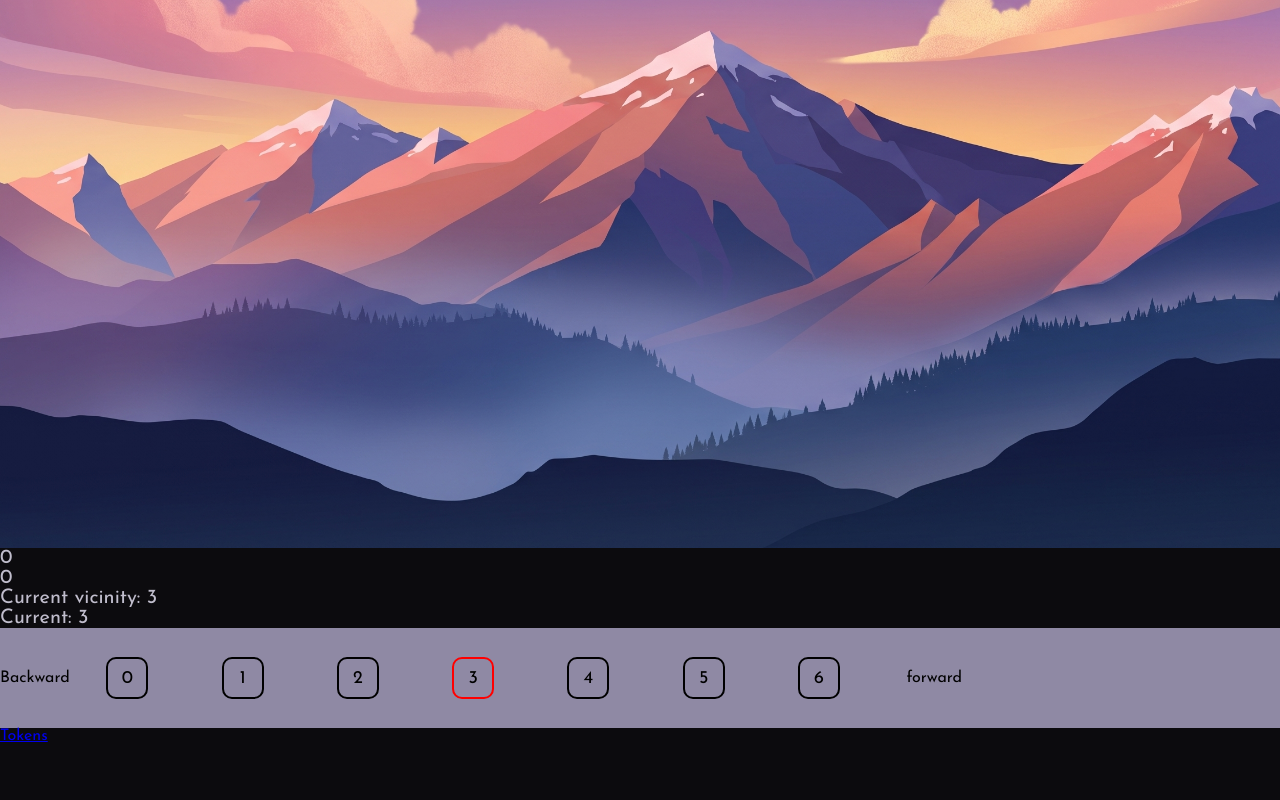
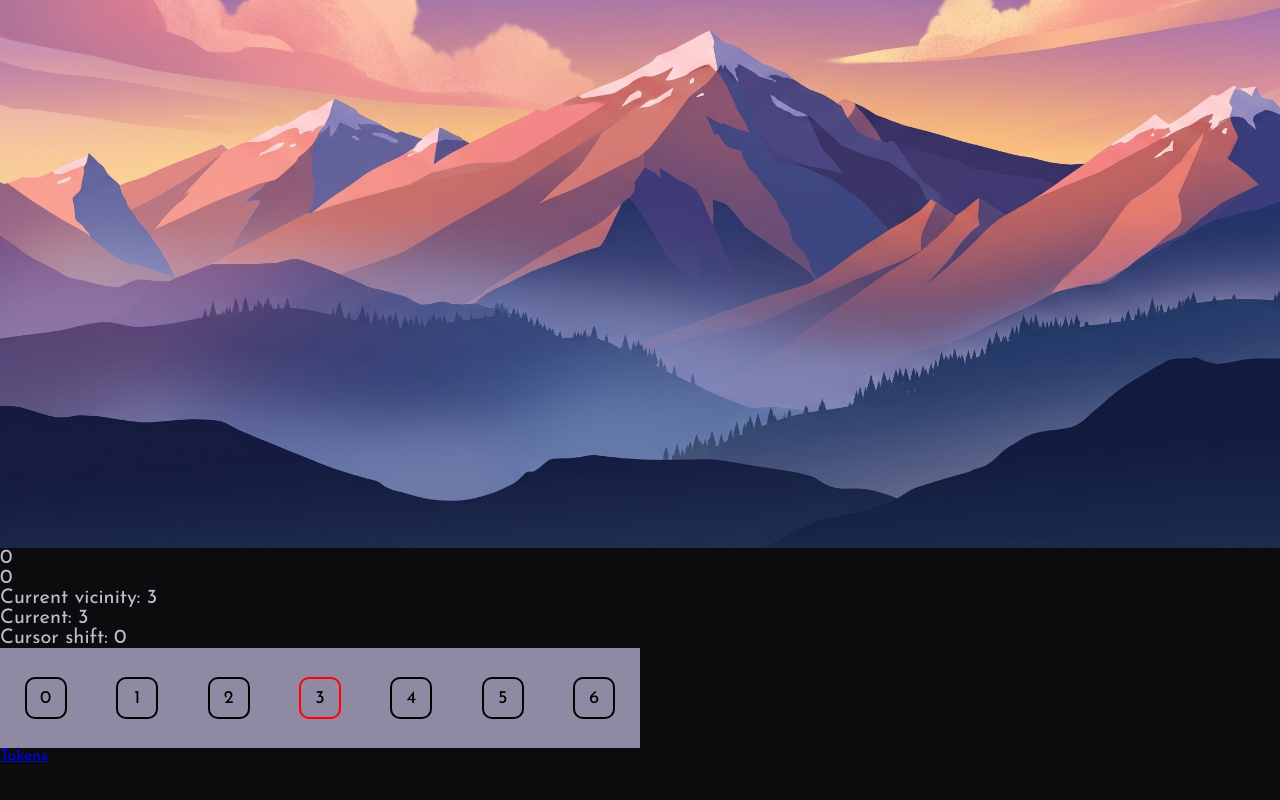
Before and after one commit to iliDmytro555/Playground, a React app: page / in a window 1280 px wide. Shown: the part 252-1052 px from the top of the page. Built offline with nearby package versions, Linux system fonts and the light colour scheme.

Commit message:
basic slider mouse scroll functionality with a bug

```diff
--- a/src/components/Slider/Slider.module.scss
+++ b/src/components/Slider/Slider.module.scss
@@ -3,15 +3,24 @@
 
 $fontSize: typography.$font-size-sm;
 
+.sliderContainer {
+  display: inline-block;
+  background-color: colors.$neutral-300;
+  user-select: none;
+}
+
 .slider {
+  width: 100%;
+  position: relative;
   display: inline-grid;
-  grid-template-columns: 1fr repeat(10, 2fr) 1fr;
   justify-items: center;
   align-items: center;
-  background-color: colors.$neutral-300;
-  width: auto;
   height: 100px;
-  user-select: none;
+  cursor: grab;
+
+  &:active {
+    cursor: grabbing;
+  }
 
   .slide {
     width: $fontSize;
--- a/src/components/Slider/Slider.tsx
+++ b/src/components/Slider/Slider.tsx
@@ -5,6 +5,7 @@ import { SliderI } from "../../types/sliderTypes";
 import slider_styles from "./Slider.module.scss";
 
 export const Slider: React.FC<SliderI> = ({
+  width = 50,
   direction,
   isCircular = true,
   delay = 0,
@@ -34,17 +35,24 @@ export const Slider: React.FC<SliderI> = ({
     fullArr.slice(0, vicinityWidth),
   );
 
-  const prevIndex = useRef<number>(0);
+  const startPosition = useRef<number>(0);
+  const prevCursorPosition = useRef<number>(0);
+
+  const [cursorShift, setCursorShift] = useState<number>(0);
 
   const intervalId = useRef<number | null>(null);
 
   const [currentIndex, setCurrentIndex] = useState<number>(0);
   const [currentVicinityIndex, setCurrentVicinityIndex] = useState<number>(0);
 
-  const [isActive, setIsActive] = useState<boolean>(false);
+  const [isActive, setIsActive] = useState<boolean>(false); //Може переробити це на useRef?
 
   const [cursorSpeed, setCursorSpeed] = useState<number>(0);
   const [maxSpeed, setMaxSpeed] = useState<number>(0);
+
+  const [deltaMove, setDeltaMove] = useState<number>(0);
+
+  const [turnNumber, setTurnNumber] = useState<number>(1);
 
   useEffect(() => {
     if (isCircular) {
@@ -72,7 +80,6 @@ export const Slider: React.FC<SliderI> = ({
     }
 
     if (currentIndex > 0) {
-      prevIndex.current = currentIndex;
       setCurrentIndex((prev) => prev - 1);
     }
   };
@@ -93,7 +100,6 @@ export const Slider: React.FC<SliderI> = ({
     }
 
     if (currentIndex < fullArr.length - 1) {
-      prevIndex.current = currentIndex;
       setCurrentIndex((prev) => prev + 1);
     }
   };
@@ -186,6 +192,30 @@ export const Slider: React.FC<SliderI> = ({
     }
   }, [currentIndex]);
 
+  useEffect(() => {
+    const gap =
+      (width / 100) *
+      document.documentElement.clientWidth *
+      (100 / vicinityWidth / 100);
+
+    setDeltaMove(turnNumber * Math.floor(gap) - Math.abs(cursorShift));
+
+    if (
+      deltaMove <= 0 &&
+      // || deltaMove >= turnNumber * Math.floor(gap)
+      isActive
+    ) {
+      setTurnNumber((prev) => prev + 1);
+      if (prevCursorPosition.current < cursorShift) {
+        moveBackward();
+      } else if (prevCursorPosition.current > cursorShift) {
+        moveForward();
+      }
+    }
+
+    prevCursorPosition.current = cursorShift;
+  }, [cursorShift, turnNumber]);
+
   return (
     <div
       onClick={(e) => {
@@ -200,23 +230,36 @@ export const Slider: React.FC<SliderI> = ({
         <p>{maxSpeed}</p>
         <p>Current vicinity: {currentVicinityIndex}</p>
         <p>Current: {currentIndex}</p>
+        <p>Cursor shift: {cursorShift}</p>
       </div>
       <div
+        className={slider_styles.sliderContainer}
+        style={{
+          width: `${width}%`,
+        }}
+      >
+        <div
           className={slider_styles.slider}
-        onMouseDown={() => {
+          style={{
+            gridTemplateColumns: `repeat(${vicinityWidth}, ${100 / vicinityWidth}%)`,
+            left: `${cursorShift}px`,
+          }}
+          onMouseDown={(e) => {
+            startPosition.current = e.pageX;
             setIsActive(true);
           }}
           onMouseUp={() => {
+            setCursorShift(0);
+            setTurnNumber(1);
             setIsActive(false);
           }}
           onMouseMove={(e) => {
             if (isActive) {
+              setCursorShift(e.pageX - startPosition.current);
               setCursorSpeed(e.movementX);
             }
           }}
         >
-        <div onClick={moveBackward}>Backward</div>
-
           {vicinityArr.map((slide, index) => (
             <div
               key={slide}
@@ -225,8 +268,7 @@ export const Slider: React.FC<SliderI> = ({
               {slide}
             </div>
           ))}
-
-        <div onClick={moveForward}>forward</div>
+        </div>
       </div>
     </div>
   );
--- a/src/types/sliderTypes.ts
+++ b/src/types/sliderTypes.ts
@@ -1,4 +1,5 @@
 export interface SliderI {
+  width: number; //%
   direction: "horizontal" | "vertical";
   isCircular: boolean;
   delay: number;
```
Also changed, not shown: 117 other files (tests, documents, lock files or other folders). Lines whose indentation alone changed are shown as unchanged.
